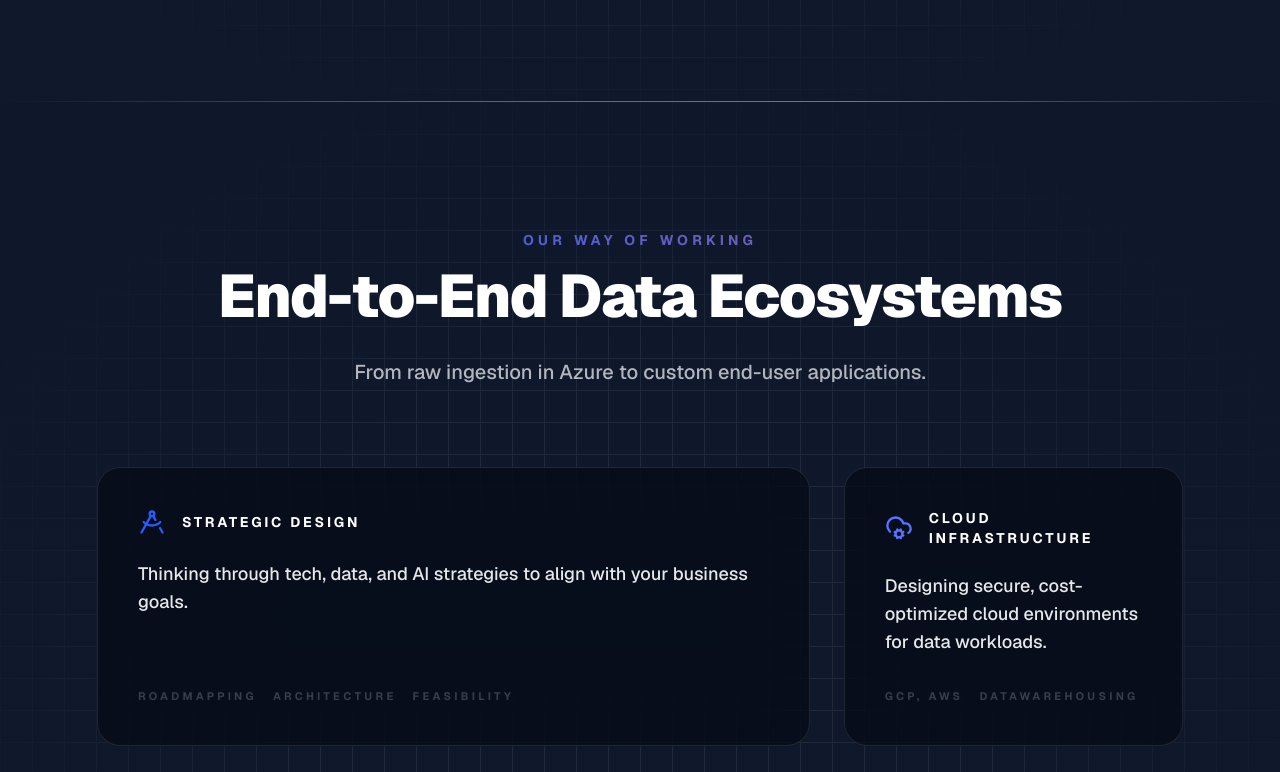
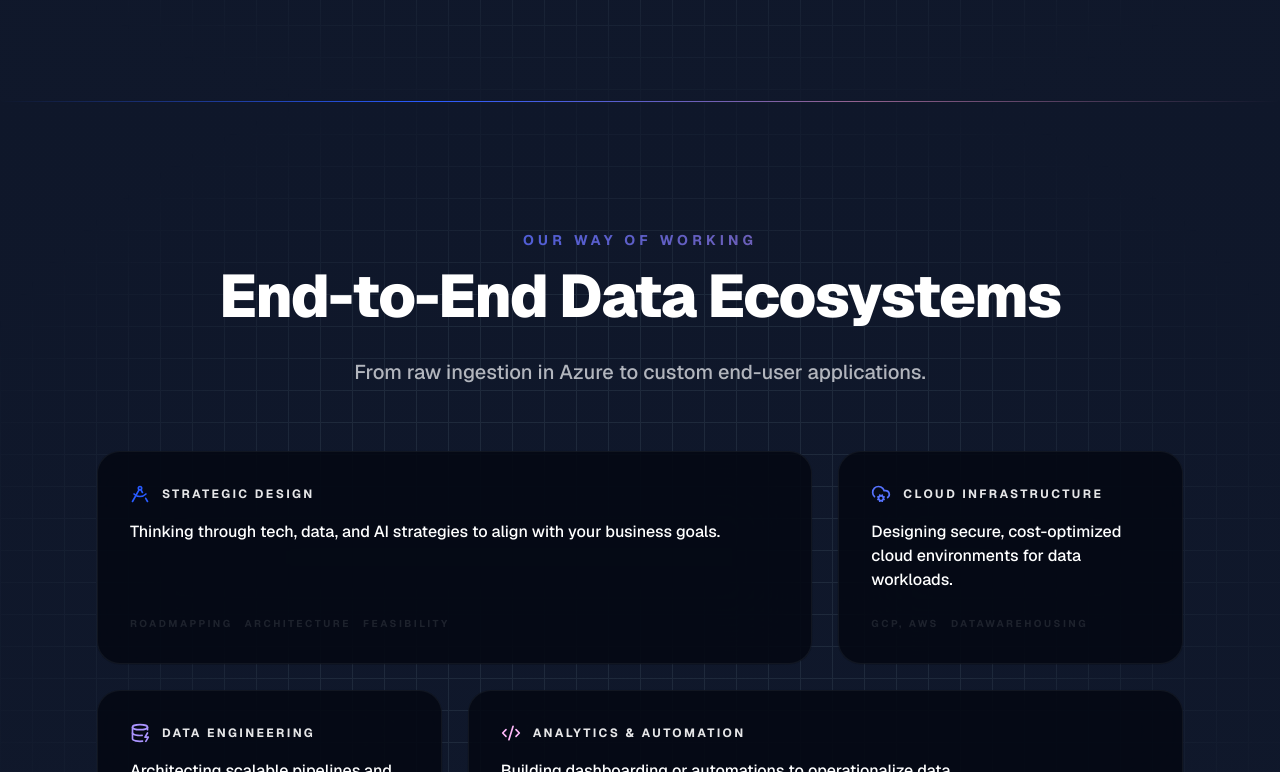
Before and after one commit to tovy-eu/tovy.eu-website, a Next.js app: page /en/ in a window 1280 px wide. Shown: the part 2028-2800 px from the top of the page. Built offline with nearby package versions, Linux system fonts and the light colour scheme; no server answers.

Commit message:
can the cards in End-to-End Data Ecosystems section instead of be rotati

```diff
--- a/src/components/landing/engineering-section.tsx
+++ b/src/components/landing/engineering-section.tsx
@@ -56,10 +56,10 @@ export function EngineeringSection({ dict }: { dict: Dictionary }) {
           badge={dict.engineering.strategy}
           title={dict.engineering.title}
           description={dict.engineering.subtitle}
-          className="mb-20"
+          className="mb-16"
         />
 
-        <div className="relative grid grid-cols-1 md:grid-cols-3 gap-6 md:gap-8">
+        <div className="relative grid grid-cols-1 md:grid-cols-3 gap-4 md:gap-6">
           {serviceLines.map((service, index) => (
             <ScrollReveal
               key={service.id}
@@ -67,32 +67,35 @@ export function EngineeringSection({ dict }: { dict: Dictionary }) {
               className={cn("h-full", service.className)}
             >
               <div className="relative h-full w-full p-[1px] overflow-hidden rounded-3xl group transition-all duration-500">
-                {/* 120s Rotating Border */}
-                <div className="absolute inset-[-1000%] animate-[spin_120s_linear_infinite] bg-[conic-gradient(from_90deg_at_50%_50%,hsl(var(--primary))_0%,hsl(var(--accent-gradient-stop))_50%,hsl(var(--primary))_100%)] opacity-0 group-hover:opacity-100 transition-opacity duration-700" />
 
-                {/* Content Container */}
-                <div className="relative h-full w-full bg-card/60 backdrop-blur-2xl border border-white/10 rounded-[calc(1.5rem-1px)] p-8 md:p-10 flex flex-col transition-all duration-300 shadow-2xl">
-                  <div className="flex items-center gap-4 mb-6">
+                {/* Fluidity Gradient Overlay (On Hover) */}
+                <div
+                  className="absolute inset-0 opacity-0 group-hover:opacity-100 transition-opacity duration-1000 bg-gradient-to-r from-primary/40 via-[hsl(var(--accent-gradient-stop))/40] to-primary/40 bg-[length:200%_auto] animate-[gradient-flow_20s_linear_infinite]"
+                />
+
+                {/* Content Container - Minimalist Glassy Style */}
+                <div className="relative h-full w-full bg-card/80 backdrop-blur-2xl border border-white/5 rounded-[calc(1.5rem-1px)] p-6 md:p-8 flex flex-col transition-all duration-300 shadow-2xl">
+                  <div className="flex items-center gap-3 mb-4">
                     <div
                       className="transition-colors"
                       style={{ color: service.color }}
                     >
-                      {React.cloneElement(service.icon as React.ReactElement, { className: "h-6 w-6 md:h-7 md:w-7" })}
+                      {React.cloneElement(service.icon as React.ReactElement, { className: "h-5 w-5" })}
                     </div>
-                    <h3 className="text-xs md:text-sm font-bold tracking-[0.2em] text-white uppercase">
+                    <h3 className="text-[10px] md:text-xs font-bold tracking-[0.2em] text-white/90 uppercase">
                       {service.title}
                     </h3>
                   </div>
 
-                  <p className="text-base md:text-lg text-white/90 leading-relaxed mb-8 flex-grow font-medium">
+                  <p className="text-sm md:text-base text-white leading-relaxed mb-6 flex-grow font-medium">
                     {service.description}
                   </p>
 
-                  <div className="flex flex-wrap gap-4 mt-auto">
+                  <div className="flex flex-wrap gap-3 mt-auto">
                     {service.stack.map(item => (
                       <span
                         key={item.tool}
-                        className="text-[10px] md:text-[11px] font-bold tracking-[0.3em] uppercase text-white/20"
+                        className="text-[9px] md:text-[10px] font-bold tracking-[0.25em] uppercase text-white/10"
                       >
                         {item.tool}
                       </span>
```
